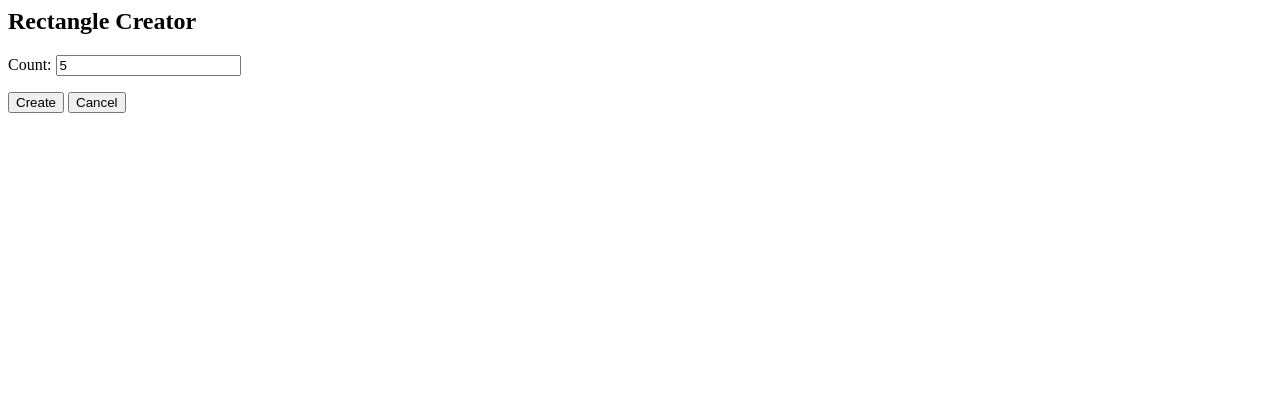
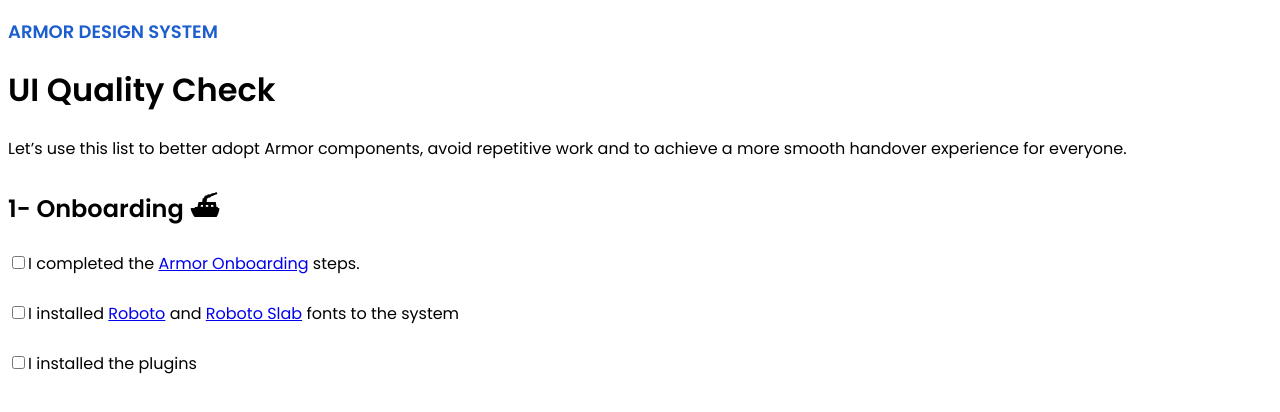
Before and after one commit to srbsingh3/UI-Quality-Check-Figma-Plugin, a website: page ui.html in a window 1280 px wide. Drawn offline with Linux system fonts and the light colour scheme.

Commit message:
basic code done

```diff
--- a/ui.html
+++ b/ui.html
@@ -1,17 +1,44 @@
-<h2>Rectangle Creator</h2>
-<p>Count: <input id="count" value="5"></p>
-<button id="create">Create</button>
-<button id="cancel">Cancel</button>
-<script>
+<!DOCTYPE html>
+<html lang="en">
 
-document.getElementById('create').onclick = () => {
-  const textbox = document.getElementById('count');
-  const count = parseInt(textbox.value, 10);
-  parent.postMessage({ pluginMessage: { type: 'create-rectangles', count } }, '*')
-}
+<head>
+  <meta charset="UTF-8">
+  <meta http-equiv="X-UA-Compatible" content="IE=edge">
+  <meta name="viewport" content="width=device-width, initial-scale=2.0">
 
-document.getElementById('cancel').onclick = () => {
-  parent.postMessage({ pluginMessage: { type: 'cancel' } }, '*')
-}
+  <link href="https://fonts.googleapis.com/css2?family=Poppins:wght@400;600&display=swap" rel="stylesheet">
 
-</script>
+  <style>
+    * {
+      font-family: 'Poppins', sans-serif;
+    }
+
+    h3 {
+      font-weight: bold;
+      font-size: 18px;
+      line-height: 27px;
+      color: #1C5ECE;
+    }
+  </style>
+</head>
+
+<body>
+  <h3>ARMOR DESIGN SYSTEM</h3>
+  <h1>UI Quality Check</h1>
+  <p>Let’s use this list to better adopt Armor components, avoid repetitive work and to achieve a more smooth handover
+    experience for everyone.</p>
+
+  <h2>1- Onboarding ⛴</h2>
+
+  <input type="checkbox" id="onboarding"><label for="onboarding">I completed the <a
+      href="https://www.figma.com/proto/CqreT4PwxyuDVPMmcJQYx7/Armor-onboarding?page-id=11%3A1&node-id=160%3A36555&viewport=45%2C462%2C0.061435867100954056&scaling=contain">Armor
+      Onboarding</a> steps.</label>
+  <br><br>
+  <input type="checkbox" id="fonts"><label for="fonts">I installed <a
+      href="https://fonts.google.com/specimen/Roboto">Roboto</a> and <a
+      href="https://fonts.google.com/specimen/Roboto+Slab">Roboto Slab</a> fonts to the system</label>
+  <br><br>
+  <input type="checkbox" id="plugins"><label for="plugins">I installed the plugins</label>
+</body>
+
+</html>
```
